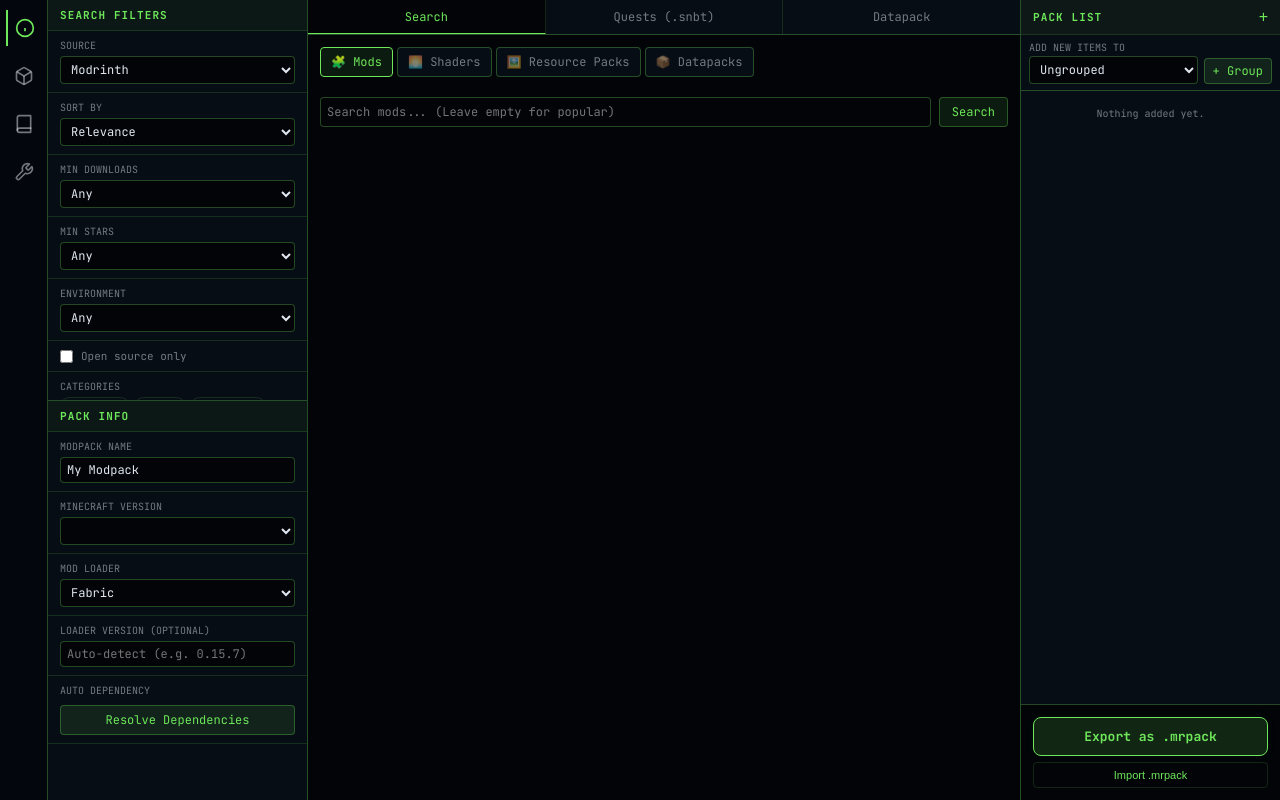
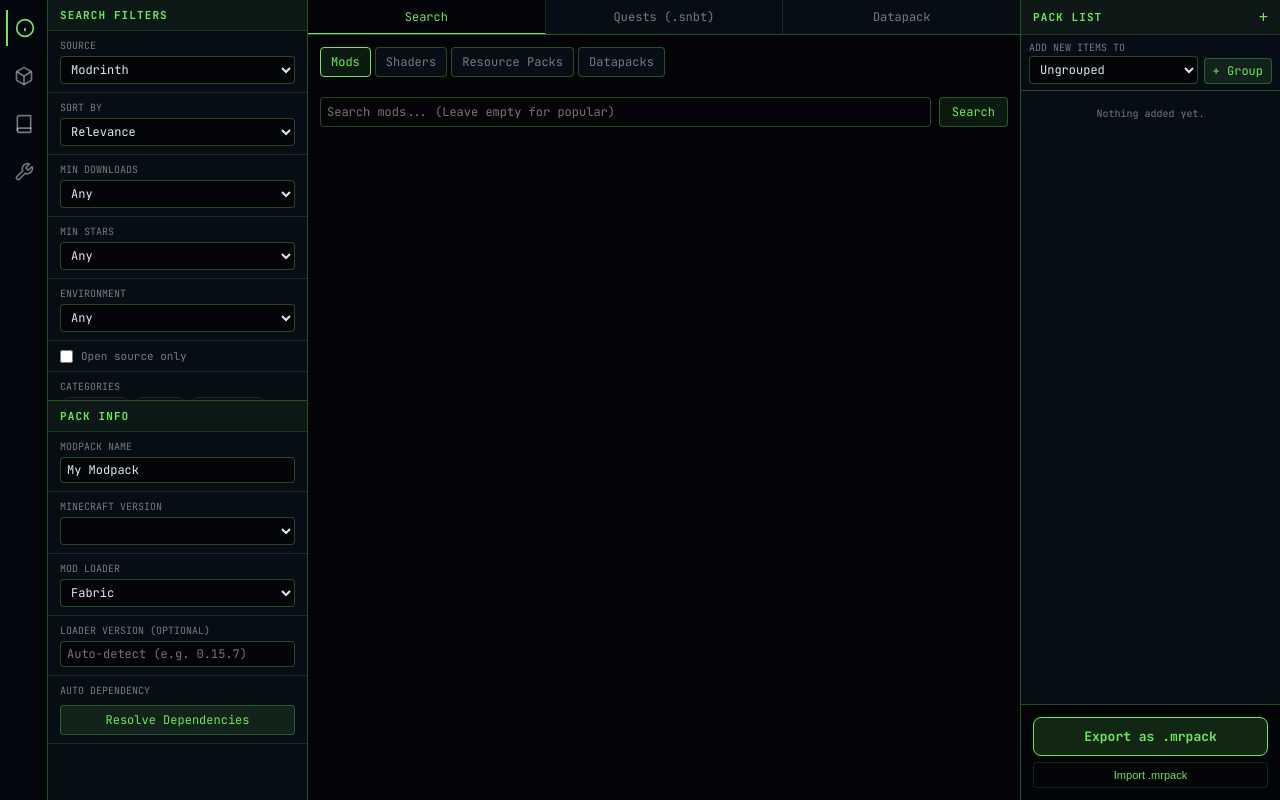
Before and after one commit to StratCube2/stratcube2.github.io, a plain HTML site: page modular/index.html in a window 1280 px wide. Drawn offline with nearby package versions, Linux system fonts and the light colour scheme; no server answers.

Commit message:
Update index.html

```diff
--- a/modular/index.html
+++ b/modular/index.html
@@ -232,10 +232,10 @@
       <div id="center-content">
         <div id="tab-search" class="tab-pane active">
           <div id="search-type-tabs" class="type-tabs" role="tablist">
-            <button type="button" class="type-tab active" data-type="mod" role="tab">🧩 Mods</button>
-            <button type="button" class="type-tab" data-type="shader" role="tab">🌅 Shaders</button>
-            <button type="button" class="type-tab" data-type="resourcepack" role="tab">🖼️ Resource Packs</button>
-            <button type="button" class="type-tab" data-type="datapack" role="tab">📦 Datapacks</button>
+            <button type="button" class="type-tab active" data-type="mod" role="tab">Mods</button>
+            <button type="button" class="type-tab" data-type="shader" role="tab">Shaders</button>
+            <button type="button" class="type-tab" data-type="resourcepack" role="tab">Resource Packs</button>
+            <button type="button" class="type-tab" data-type="datapack" role="tab">Datapacks</button>
           </div>
           <input type="hidden" id="search-type" value="mod">
           <div class="search-bar">
```
